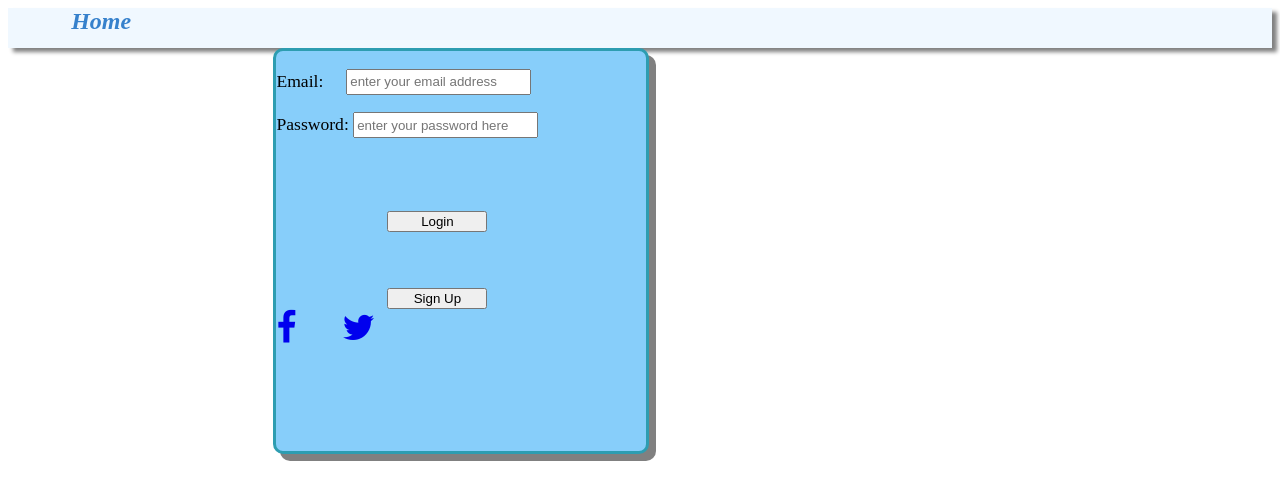
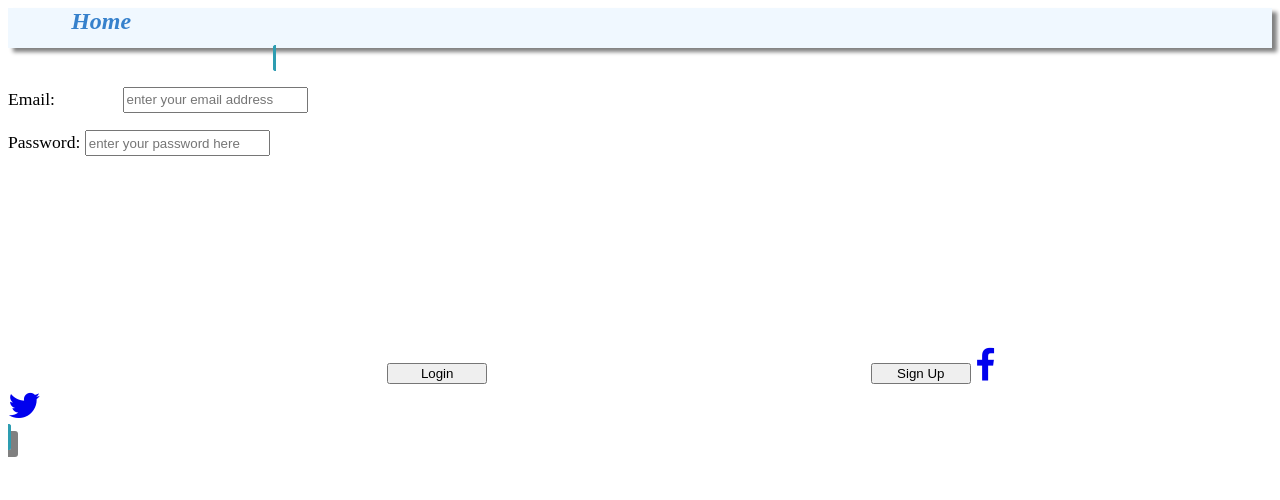
Before and after one commit to ENOCK-KOFI-DARKWAH/herokuWebHosting, a PHP site: page / in a window 1280 px wide. Shown: the top 500 px of the page. Run offline with PHP 8.4, Linux system fonts and the light colour scheme.

Commit message:
Update Main_Login.css

```diff
--- a/Main_Login.css
+++ b/Main_Login.css
@@ -12,6 +12,10 @@
 #mainDiv .wrap{
     width: 50%;
     margin: auto;
+}
+#mainDiv div, input,button{
+    display: inline;
+    float: none;
 }
 #loginPage{
     height: 400px;
```
